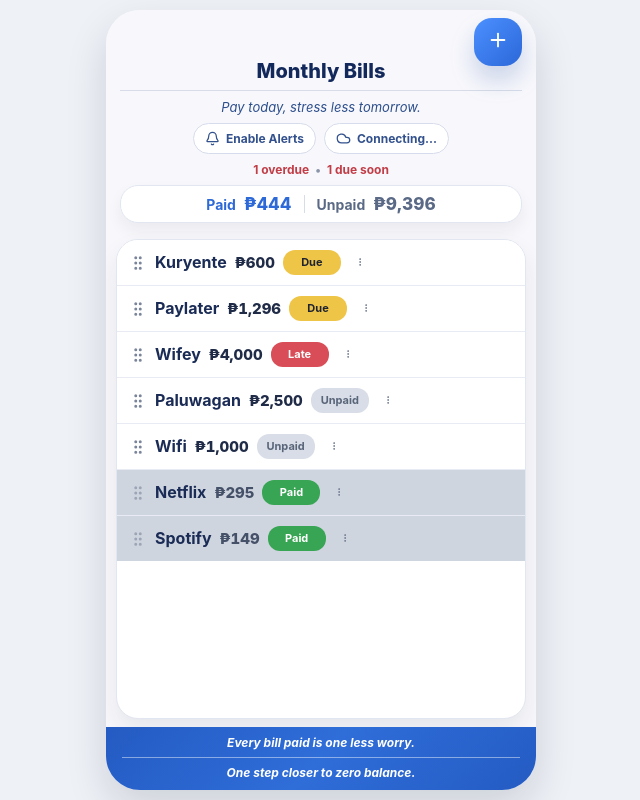
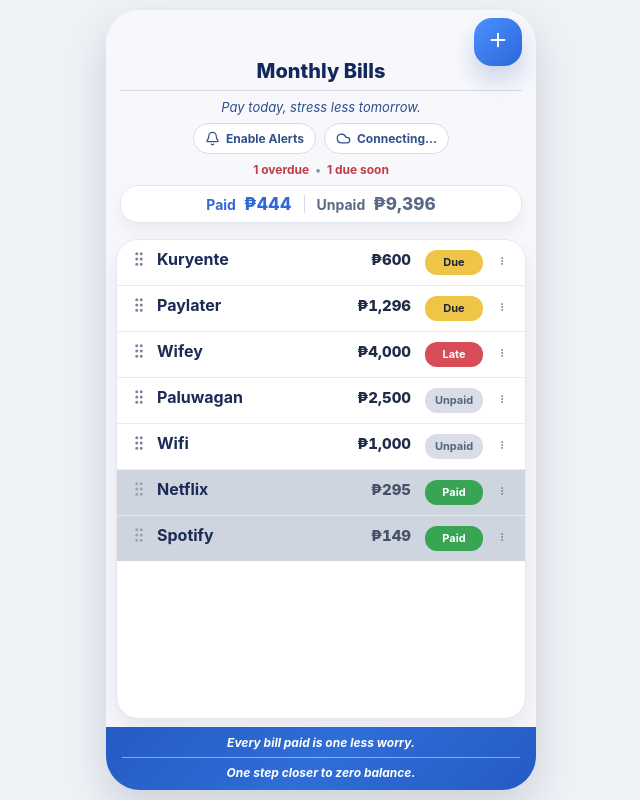
Before and after one commit to brehonioj-lgtm/Bill-App-V7, a React (Vite) app: page / in a window 1280 px wide. Shown: the whole page, without its empty margins (319-959 px from the left). Built offline with nearby package versions, Linux system fonts and the light colour scheme; no server answers.

Commit message:
Update index.css

```diff
--- a/src/index.css
+++ b/src/index.css
@@ -167,10 +167,10 @@ button, input, select { font: inherit; }
 }
 
 .bill-row {
-  display: flex;
+  display: grid;
   grid-template-columns: 20px minmax(0, 1fr) 74px 64px 22px;
   gap: 8px;
-  align-items: center;
+  align-items: flex-start;
   padding: 10px 12px;
   border-bottom: 1px solid #e8ebf3;
   background: #ffffff;
```
